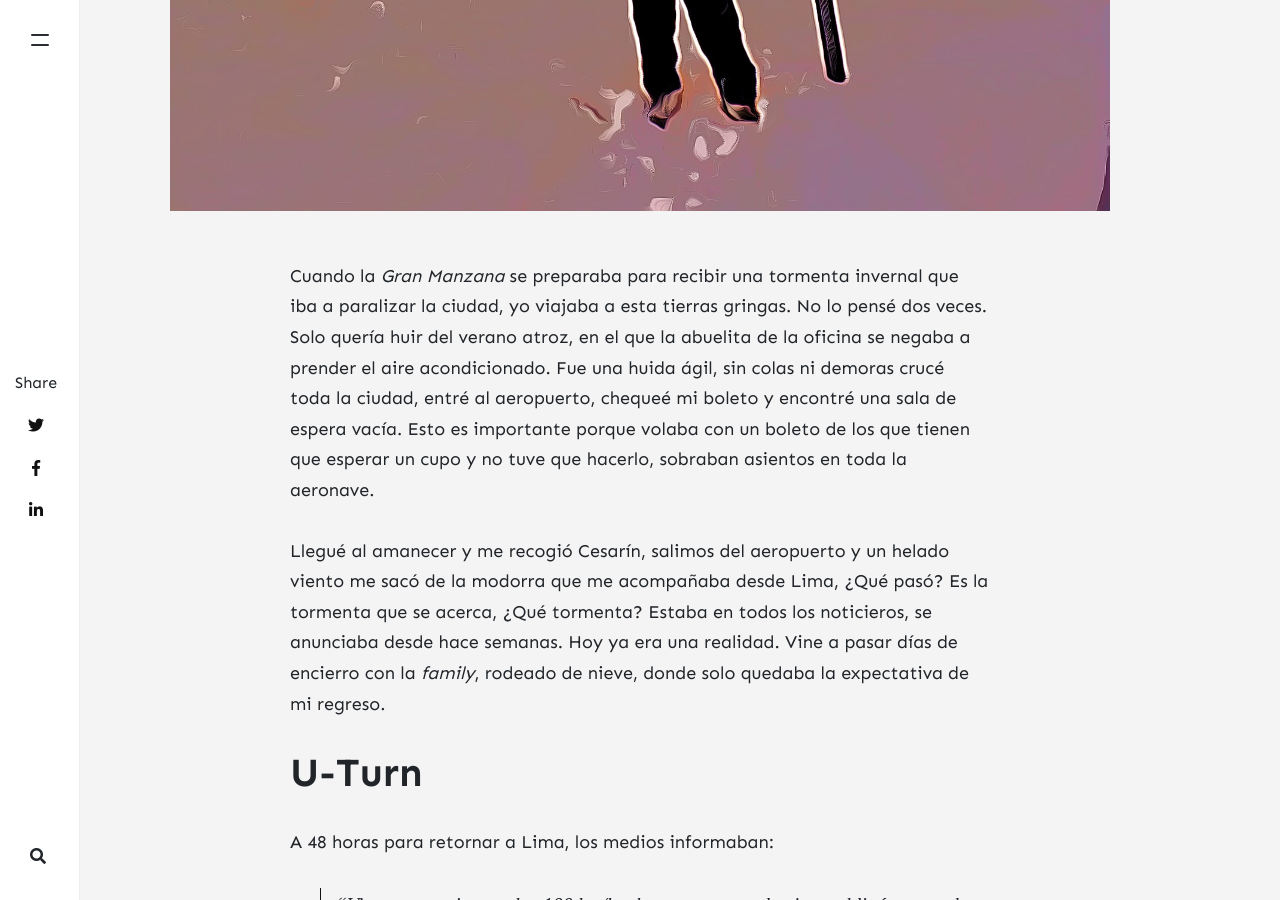
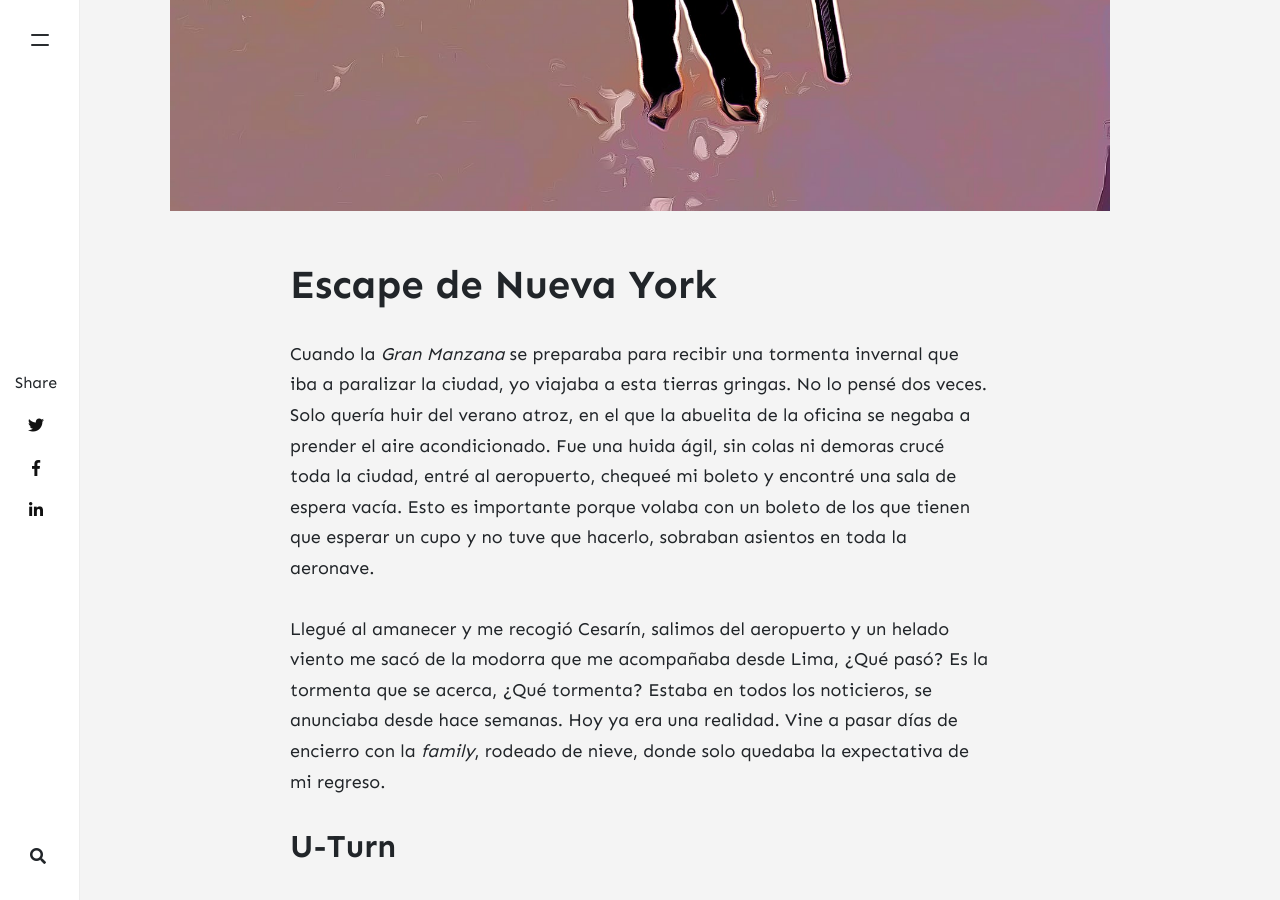
Before and after one commit to kanancho/unpardelineas, a Jekyll site: the page built from _posts/2022-04-30-escape-de-nueva-york.md, in a window 1280 px wide and 900 px high, scrolled down 855 px. Built offline with Jekyll 4.4.1, drawn with Linux system fonts in a browser that asks for light colours; nearby versions of some CDN libraries; comment, search, counter and statistics services are not loaded.

Commit message:
Update 2022-04-30-escape-de-nueva-york.md

```diff
--- a/_posts/2022-04-30-escape-de-nueva-york.md
+++ b/_posts/2022-04-30-escape-de-nueva-york.md
@@ -7,6 +7,8 @@
 image: assets/images/14.jpg
 ---
 
+# Escape de Nueva York
+
 Cuando la *Gran Manzana* se preparaba para recibir una tormenta invernal que iba a paralizar la ciudad, yo viajaba a esta tierras gringas.
 No lo pensé dos veces. Solo quería huir del verano atroz, en el que la abuelita de la oficina se negaba a prender el aire acondicionado.
 Fue una huida ágil, sin colas ni demoras crucé toda la ciudad, entré al aeropuerto, chequeé mi boleto y encontré una sala de espera vacía. Esto es importante porque volaba con un boleto de los que tienen que esperar un cupo y no tuve que hacerlo, sobraban asientos en toda la aeronave.
@@ -14,14 +16,14 @@
 Llegué al amanecer y me recogió Cesarín, salimos del aeropuerto y un helado viento me sacó de la modorra que me acompañaba desde Lima, ¿Qué pasó? Es la tormenta que se acerca, ¿Qué tormenta?
 Estaba en todos los noticieros, se anunciaba desde hace semanas. Hoy ya era una realidad. Vine a pasar días de encierro con la _family_, rodeado de nieve, donde solo quedaba la expectativa de mi regreso.
 
-# U-Turn
+## U-Turn
 
 A 48 horas para retornar a Lima, los medios informaban:
 > "Vientos superiores a los 100 km/h y hasta un metro de nieve, obligó a cancelar miles de vuelos y suspender las comunicaciones por tren y carretera. Desde Newark (donde yo me encontraba) hasta Maine, las nevadas fueron copiosas".
 
 Las aerolíneas cancelaron más de 4,300 vuelos, muchos de ellos en los aeropuertos principales de Nueva York. Y yo no podía darme el lujo de pasarme de la fecha de retorno. Por ello, ese mismo sábado estaba saliendo rumbo... a algún lugar del sur.
 
-# Corriendo en el Bush
+## Corriendo en el Bush
 
 Volé a Houston (Texas), el amigo Giani me ayudaría en el aeropuerto George Bush a reembarcar, todo estaba fríamente calculado.  Viajé dos horas en un avión semejante a un bocho (el escarabajo de Volkswagen) con alas, que zumbaba como un abejorro enorme.
 
@@ -31,7 +33,8 @@
 
 En la recepción, dos mujeres me hablaban al mismo tiempo en un dialecto desconocido mientras que la fila detrás de mí . Me dio la pálida, empecé a delirar, y cuando dejaba mi cuerpo, un joven tuvo la brillante idea de vocalizar y hablarme despacio. Así que pude tener una noche reparadora, desayunar unos huevos casi crudos que no quería y salir listo para pelear por un asiento.
 
-# Sin comida
+## Sin comida
+
 Al ingreso nos divertimos con un agente de seguridad, moviendo sobre la mesa mis cajas de jugos y queques para ver quién se quedaba con ellas, por supuesto que él ganó, la ley estaba de su lado.  En la enorme ventana, vi cómo la blanca nieve cubría decenas de aviones detenidos. Esperé cuatro horas para que me confirmaran que viajaría  y tres más para que nos avisen que el avión partiría pero desde otra puerta, una que se encontraba distante, a unos 20 minutos, al otro lado del aeropuerto, el Gate C35.
 
 > Si seguimos con el ejemplo y el Bush sería un bocho , el Jorge Chávez es un triciclo.
```
